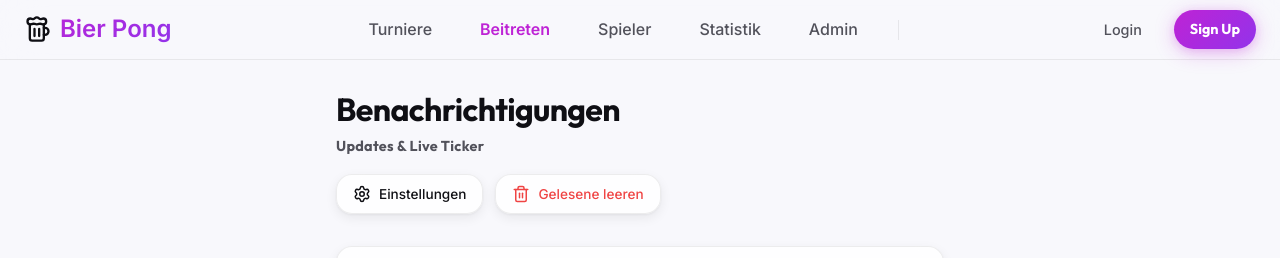
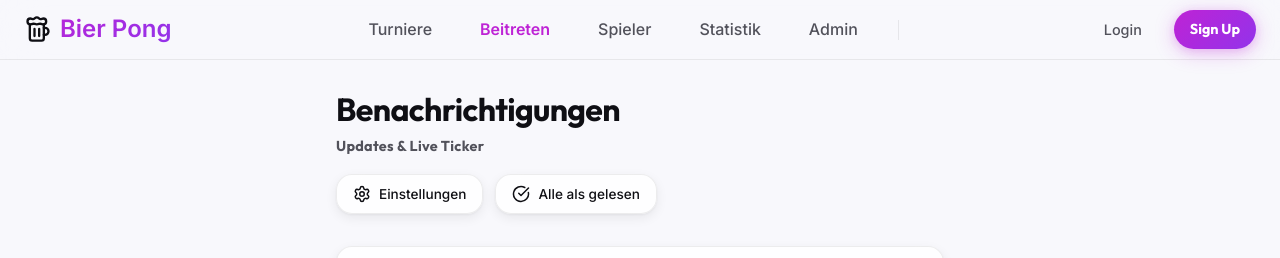
Before and after one commit to Zidans-Haare/beer-pong, a Next.js app: page /notifications in a window 1280 px wide. Shown: the top 258 px of the page. Built offline with nearby package versions, Linux system fonts and the light colour scheme; no server answers.

Commit message:
fix: Benachrichtigungs-Button zu 'Alle als gelesen' geändert
Ersetzt 'Gelesene leeren' (löschen) durch 'Alle als gelesen markieren'.

```diff
--- a/src/app/notifications/page.tsx
+++ b/src/app/notifications/page.tsx
@@ -143,13 +143,13 @@ export default function NotificationsPage() {
                     </button>
 
                     <button
-                        onClick={handleDeleteAllRead}
+                        onClick={handleMarkAllRead}
                         className="glass-panel"
-                        style={{ padding: '10px 16px', display: 'flex', alignItems: 'center', gap: '8px', color: 'var(--color-error)' }}
-                        title="Gelesene löschen"
+                        style={{ padding: '10px 16px', display: 'flex', alignItems: 'center', gap: '8px', color: 'var(--color-text)' }}
+                        title="Alle als gelesen markieren"
                     >
-                        <Trash2 size={18} />
-                        <span style={{ fontSize: '0.85rem', fontWeight: 500 }}>Gelesene leeren</span>
+                        <CheckCircle size={18} />
+                        <span style={{ fontSize: '0.85rem', fontWeight: 500 }}>Alle als gelesen</span>
                     </button>
                 </div>
             </div>
```
